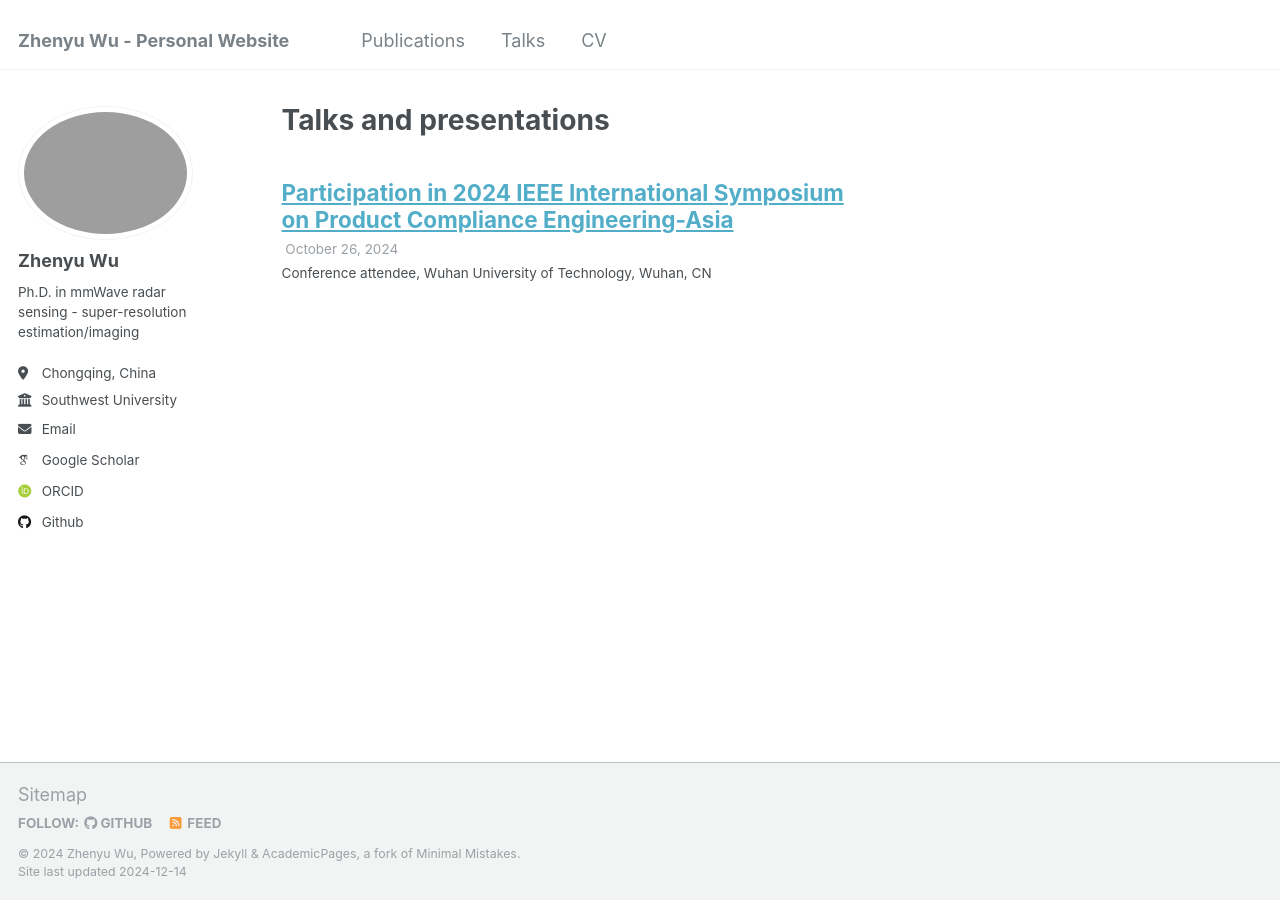
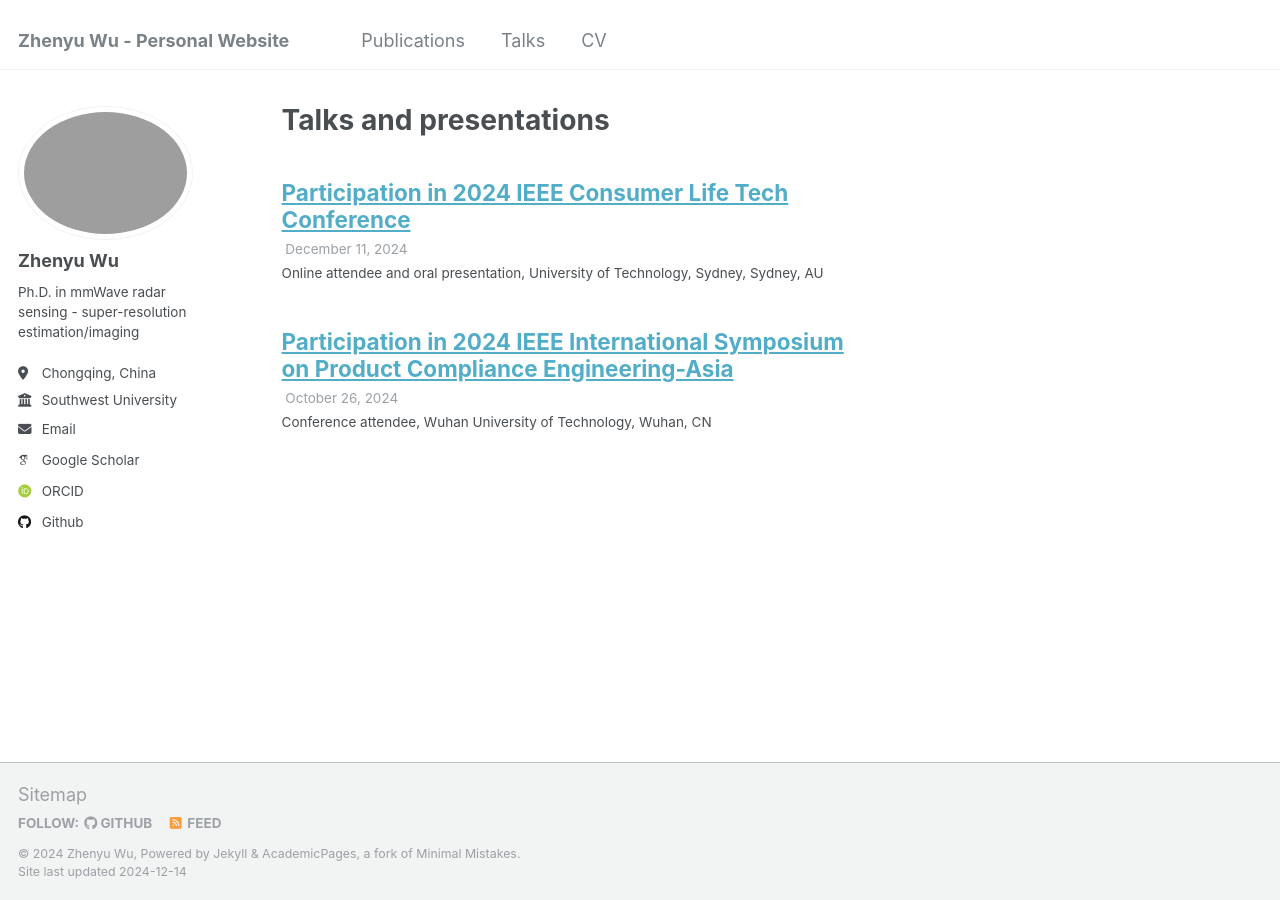
Before and after one commit to Zhenyu98/Zhenyu98.github.io, a Jekyll site: the page built from _pages/talks.html, in a window 1280 px wide. Built offline with Jekyll 4.4.1, drawn with Linux system fonts in a browser that asks for light colours; some web fonts are replaced.

Commit message:
add iclt

```diff
--- /dev/null
+++ b/_talks/2024-12-10-ICLT.md
@@ -0,0 +1,9 @@
+---
+title: "Participation in 2024 IEEE Consumer Life Tech Conference"
+collection: talks
+type: "Online attendee and oral presentation"
+permalink: /talks/2024-12-10-ICLT
+venue: "University of Technology, Sydney"
+date: 2024-12-11
+location: "Sydney, AU"
+---
```
Also changed, not shown: _publications/2009-10-01-paper-title-number-1.md (+2 -2 lines), _publications/TCE-letter.md (+2 -2 lines).
